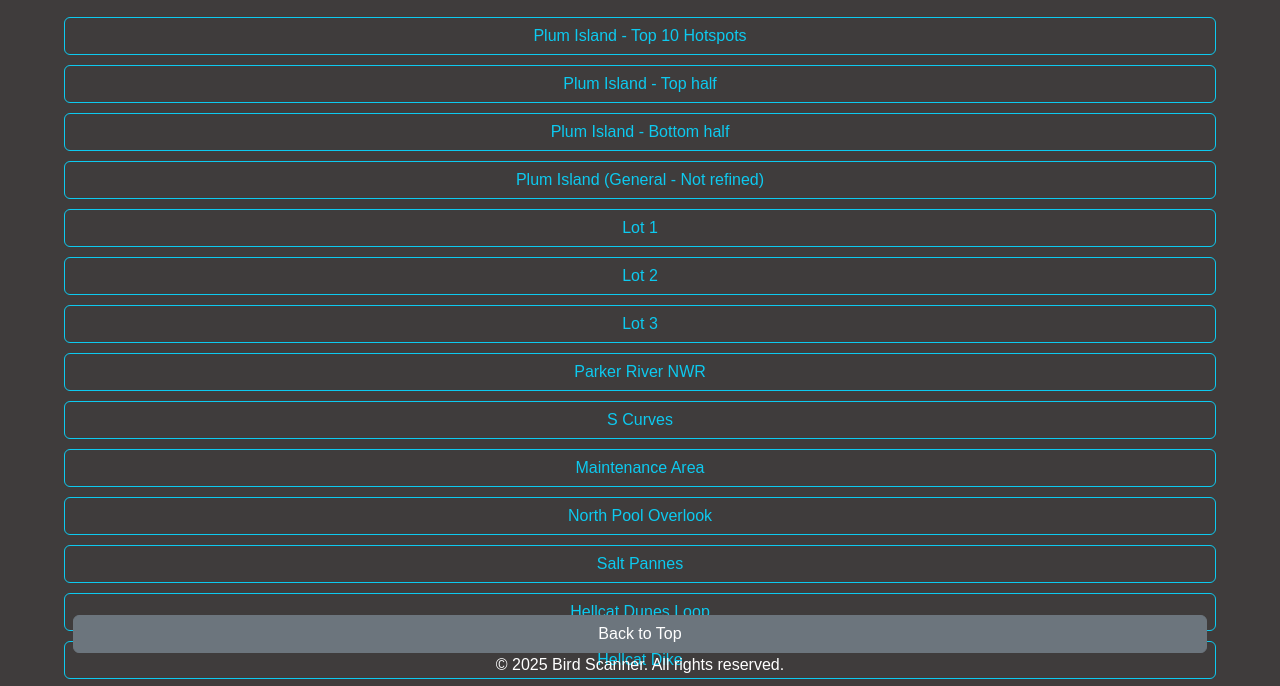
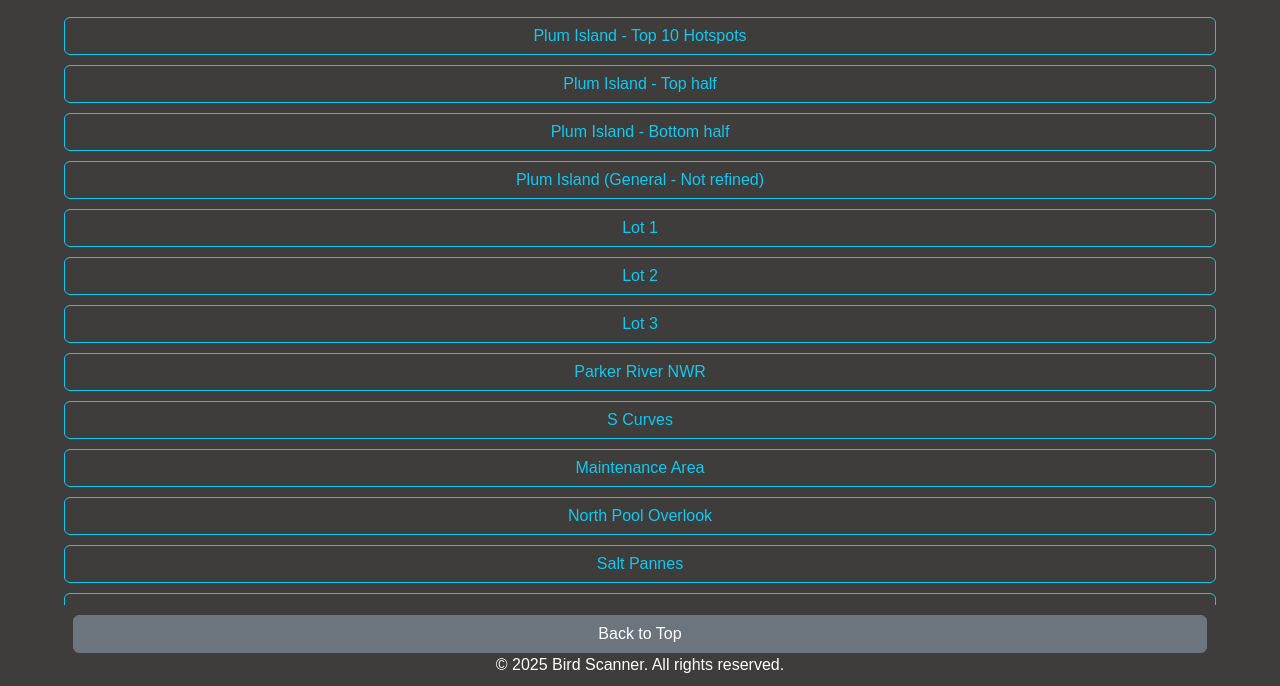
Before and after one commit to Tdzie/birdscan, a plain HTML site: page index.html in a window 1280 px wide. Shown: the part 97-783 px from the top of the page. Drawn offline with nearby package versions, Linux system fonts and the light colour scheme.

Commit message:
Update index.css

```diff
--- a/styles/index.css
+++ b/styles/index.css
@@ -91,6 +91,7 @@ footer{
     width: 100%;
     align-items: center;
     position: fixed;
+    background-color: #3f3c3c;
 }
 
 #location_selection_menu {}
```
